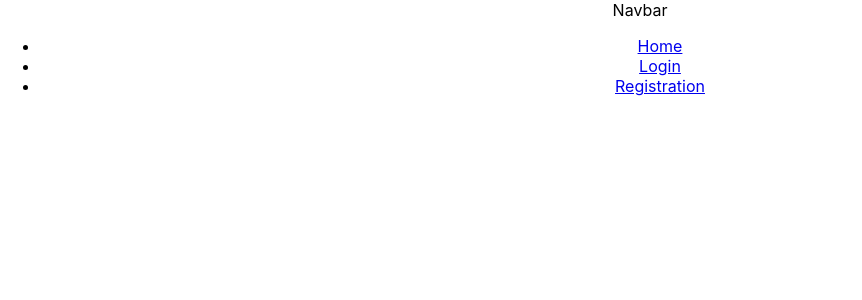
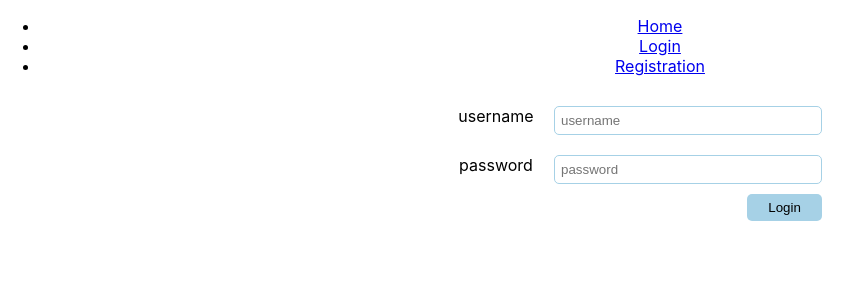
Before and after one commit to molybdenum1/switter, a React (Create React App) app in the folder client/: page /login in a window 1280 px wide. Shown: the top 300 px of the page, without its empty margins (0-862 px from the left). Built offline with nearby package versions, Linux system fonts and the light colour scheme.

Commit message:
auth on front

```diff
--- a/client/package.json
+++ b/client/package.json
@@ -9,8 +9,12 @@
     "axios": "^0.27.2",
     "react": "^18.2.0",
     "react-dom": "^18.2.0",
+    "react-redux": "^8.0.2",
     "react-router-dom": "^6.3.0",
     "react-scripts": "5.0.1",
+    "redux": "^4.2.0",
+    "redux-devtools-extension": "^2.13.9",
+    "redux-thunk": "^2.4.1",
     "web-vitals": "^2.1.4"
   },
   "scripts": {
--- a/client/src/App.js
+++ b/client/src/App.js
@@ -3,15 +3,19 @@ import {BrowserRouter as Router, Link, Route, Routes} from 'react-router-dom';
 import PostPage from './components/PostPage/PostPage';
 import Login from './components/AuthPage/Login';
 import Reg from './components/AuthPage/Reg';
+import { useSelector } from 'react-redux';
 
 function App() {
    //console.log(posts)
+  const isAuth = useSelector(state => state.user.isAuth);
 
   return (
     <Router>
       <div className="App">
-        <div>Navbar
+        <div>
           <nav>
+            {
+              !isAuth?
               <ul>
                 <li>
                   <Link to='/'>Home</Link>
@@ -23,6 +27,16 @@ function App() {
                   <Link to='/reg'>Registration</Link>
                 </li>
               </ul>
+              :
+              <ul>
+                <li>
+                  <Link to='/'>Home</Link>
+                </li>
+                <li>
+                  <Link to='/login'>Logout</Link>
+                </li>
+              </ul>
+            }
           </nav>
         </div>
 
--- /dev/null
+++ b/client/src/actions/user.js
@@ -0,0 +1,32 @@
+import axios from 'axios';
+import { setUserAC } from '../reducers/userReducer';
+
+
+export const reg = async (username, password) => {
+    try {
+        const response = await axios.post(`http://localhost:5001/auth/reg`, {
+            username:username,
+            password: password
+        })
+        .then(res => console.log(res.data));
+        console.log(response);
+    } catch (error) {
+        console.log(error)
+    }
+}
+export const login = (username, password) => {
+    return async dispatch => {
+        try {
+            const response = axios.post(`http://localhost:5001/auth/login`, {
+                username: username,
+                password: password
+            })
+            .then(res => console.log(res.data));
+            // dispatch(setUserAC(response.data.user));
+            // localStorage.setItem('token', response.data.token)
+            console.log(response);
+        } catch (error) {
+            console.log(error)
+        }
+    }
+}
--- a/client/src/components/AuthPage/Login.jsx
+++ b/client/src/components/AuthPage/Login.jsx
@@ -1,11 +1,55 @@
-import React from 'react'
+import React from 'react';
+import axios from 'axios';
+import { useState } from 'react';
+import classes from '../css/AddPost.module.css';
+import { login } from '../../actions/user';
 
 export default function Login() {
+
+  const [user, setUser] = useState({
+    username: '',
+    password: ''
+  })
+
+  const handleSubmit = e => {
+    //  e.preventDefault();
+     login(user.username, user.password);
+  }
+
   return (
-    <div>
-      <form action="">
-
-      </form>
-    </div>
+    <div className={classes.addPost}>
+            <form action=""
+            method=""
+            onSubmit={handleSubmit}
+            className={classes.addPostForm}>
+                <div className={classes.addPostFormDiv}>
+                    <label
+                    className={classes.addPostFormLabel}>
+                        username
+                    </label>
+                    <input type="text"
+                        className={classes.addPostFormInput}
+                        value={user.username}
+                        onChange={ e => setUser({...user, username: e.target.value})}
+                        placeholder="username"
+                        />
+                </div>
+                <div className={classes.addPostFormDiv}>
+                    <label className={classes.addPostFormLabel}>
+                        password
+                    </label>
+                    <input type="password"
+                    className={classes.addPostFormInput}
+                    value={user.password}
+                    onChange={ e => setUser({...user, password: e.target.value})}
+                    placeholder="password"/>
+                </div>
+                <div className={classes.addPostFormDivBtn}>
+                    <button
+                    className={classes.addPostFormBtn}
+                    type="submit">Login</button>
+                </div>
+            </form>
+        </div>
   )
 }
--- a/client/src/components/AuthPage/Reg.jsx
+++ b/client/src/components/AuthPage/Reg.jsx
@@ -1,7 +1,7 @@
 import React from 'react';
-import axios from 'axios';
 import { useState } from 'react';
 import classes from '../css/AddPost.module.css';
+import { reg } from '../../actions/user';
 
 export default function Reg() {
     const [user, setUser] = useState({
@@ -10,10 +10,8 @@ export default function Reg() {
     })
 
     const handleSubmit = e => {
-        //  e.preventDefault();
-        //   axios.post(`http://localhost:5001/main`, post)
-        //   .then(res => console.log(res.data));
-        //   getPosts();
+        e.preventDefault();
+        reg(user.username, user.password);
       }
 
   return (
--- a/client/src/index.js
+++ b/client/src/index.js
@@ -2,11 +2,15 @@ import React from 'react';
 import ReactDOM from 'react-dom/client';
 import './index.css';
 import App from './App';
+import {store} from './reducers/index';
+import {Provider} from 'react-redux';
 
 
 const root = ReactDOM.createRoot(document.getElementById('root'));
 root.render(
-  <React.StrictMode>
-    <App />
-  </React.StrictMode>
+
+  <Provider store={store}>
+    <App/>
+  </Provider>
+
 );
--- /dev/null
+++ b/client/src/reducers/index.js
@@ -0,0 +1,12 @@
+import { applyMiddleware, combineReducers, createStore } from 'redux';
+import {composeWithDevTools} from 'redux-devtools-extension';
+import thunk from 'redux-thunk';
+import userReducer from './userReducer';
+
+const rootReducers = combineReducers({
+    user: userReducer
+})
+
+export const store = createStore(rootReducers, composeWithDevTools(applyMiddleware(thunk)));
+
+window.store = store
--- /dev/null
+++ b/client/src/reducers/userReducer.js
@@ -0,0 +1,29 @@
+const SET_USER = 'SET_USER';
+const LOGOUT = 'LOGOUT';
+
+const defaultState = {
+    currentUser: {},
+    isAuth: false
+}
+
+export default function userReducer(state = defaultState, action){
+    switch (action.type) {
+        case SET_USER:
+            return {
+                ...state,
+                currentUser: action.payload,
+                isAuth: true
+            }
+        case LOGOUT:
+            return {
+                ...state,
+                currentUser: action.payload,
+                isAuth: false
+            }
+        default:
+            return state;
+    }
+}
+
+export const setUserAC = user => ({type: SET_USER, payload: user});
+export const logoutAC = () => ({type: LOGOUT});
```
Also changed, not shown: 2 other files (tests, documents, lock files or other folders). Lines whose indentation alone changed are shown as unchanged.
